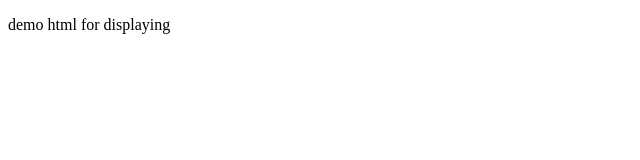
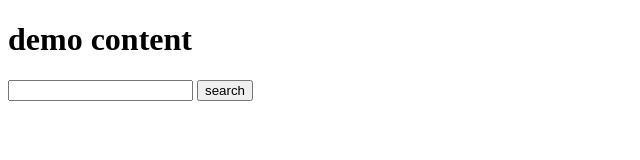
Before and after one commit to rafeibrahim/node2019, a website: page public/test.html in a window 1280 px wide. Shown: the whole page, without its empty margins (0-640 px from the left). Drawn offline with Linux system fonts and the light colour scheme.

Commit message:
html form to send data through HTTP GET

```diff
--- a/public/test.html
+++ b/public/test.html
@@ -2,9 +2,13 @@
 <html>
   <head>
     <meta charset="UTF-8">
-    <title>title</title>
+    <title>demo</title>
   </head>
   <body>
-    <p>demo html for displaying</p>
+    <h1>demo content</h1>
+    <form action="/animal">
+      <input type="text" name="name">
+      <input type="submit" value="search">
+    </form>
   </body>
 </html>
```
